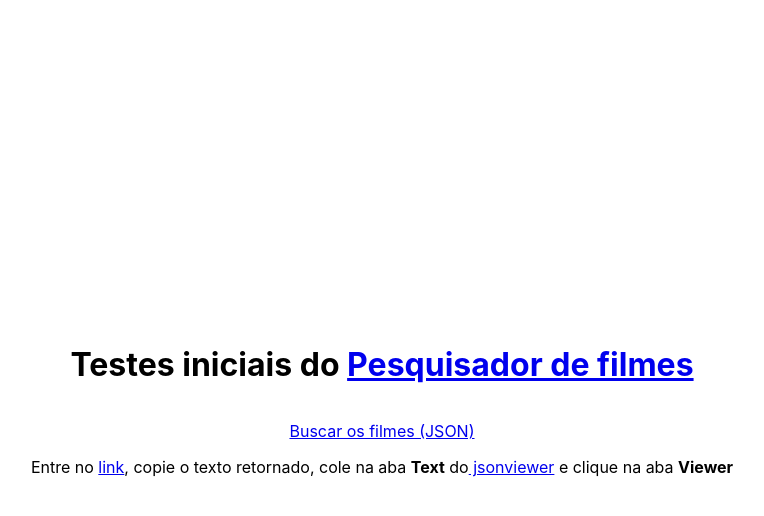
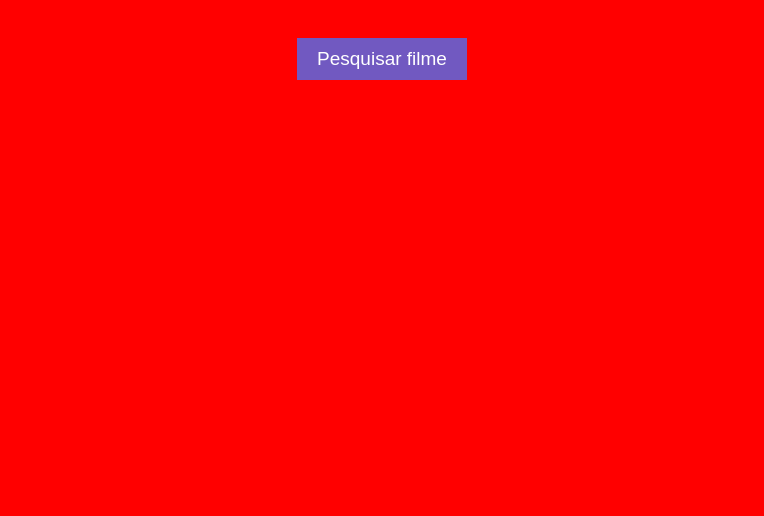
Before and after one commit to LeonardoVanelli/Pdf-next, a Next.js app: page / in a window 1280 px wide. Shown: the top 516 px of the page, without its empty margins (258-1022 px from the left). Built offline with nearby package versions, Linux system fonts and the light colour scheme.

Commit message:
Layout homo page

```diff
--- /dev/null
+++ b/pages/_app.js
@@ -0,0 +1,5 @@
+import '../styles/global.css'
+
+export default function App({ Component, pageProps }) {
+    return <Component {...pageProps} />
+  }
--- a/pages/index.js
+++ b/pages/index.js
@@ -1,63 +1,52 @@
 import Head from 'next/head'
 import Link from 'next/link'
+import React, { useState } from 'react';
+import axios from 'axios';
 
 export default function Home() {
+  const [videoKey, setvideoKey] = useState('');
+  const [movie, setMovie] = useState({});
+
+  async function handleGetMovie() {
+
+    let randonMovie = await axios.get('/api/movie')
+    console.log(randonMovie.data)
+    setMovie(randonMovie.data);
+  }
+
   return (
-    <div className="container">
-      <Head>
-        <title>Pesquisador de filmes</title>
-        <link rel="icon" href="/favicon.ico" />
-      </Head>
+    <div>
+      {movie.title && (
+        <>
+          <header>
+            <p>{movie.title}</p>
+            <p>{movie.releaseYear}</p>
+            <p>{movie.voteCount}</p>
+            <p>{movie.voteAverage}</p>
+          </header>
+          <div id="genres">
+            {movie.genres.map(genre => {
+              return <p key={genre.id}>{genre.name}</p>;
+            })}
+          </div>
+          <div id="overview">{movie.overview}</div>
 
-      <main>
-        <h1 className="title">
-          Testes iniciais do <a href="#">Pesquisador de filmes</a>
-        </h1>
+          <img src={movie.posterPath} alt="poster"></img>
 
-        <p className="description">
-           <Link href="/api/hello"><a>Buscar os filmes (JSON)</a></Link>
-        </p>
+          <iframe
+            title="teste"
+            src={movie.urlTrailler}
+            frameBorder="0"
+            allow="accelerometer; autoplay; encrypted-media; gyroscope; picture-in-picture"
+            allowFullScreen
+            controls={0}
+          />
+        </>
+      )}
 
-      <div>
-        Entre no <Link href="/api/hello"><a>link</a></Link>, copie o texto retornado, cole na aba <b>Text</b> do
-        <a href="http://jsonviewer.stack.hu/"> jsonviewer</a> e clique na aba <b>Viewer</b>
-      </div>
-      </main>
-
-      <style jsx>{`
-        .container {
-          min-height: 100vh;
-          display: flex;
-          flex-direction: column;
-          justify-content: center;
-          align-items: center;
-        }
-
-        main {
-          padding: 5rem 0;
-          flex: 1;
-          display: flex;
-          flex-direction: column;
-          justify-content: center;
-          align-items: center;
-        }
-
-      `}</style>
-
-      <style jsx global>{`
-        html,
-        body {
-          padding: 0;
-          margin: 0;
-          font-family: -apple-system, BlinkMacSystemFont, Segoe UI, Roboto,
-            Oxygen, Ubuntu, Cantarell, Fira Sans, Droid Sans, Helvetica Neue,
-            sans-serif;
-        }
-
-        * {
-          box-sizing: border-box;
-        }
-      `}</style>
+      <button type="button" onClick={handleGetMovie}>
+        Pesquisar filme
+      </button>
     </div>
   )
 }
--- /dev/null
+++ b/styles/global.css
@@ -0,0 +1,53 @@
+body {
+  background: red;
+}
+
+header {
+  display: flex;
+  flex-direction: row;
+}
+
+#genres {
+  display: flex;
+  flex-direction: row;
+}
+
+#overview {
+  background: #000;
+  color: #fff;
+  padding: 10px;
+  margin: 10px;
+  font-family: Arial, Helvetica, sans-serif;
+  text-align: center;
+}
+
+p {
+  color: white;
+  font-family: Arial, Helvetica, sans-serif;
+  margin: 10px;
+}
+
+div {
+  display: flex;
+  flex-direction: column;
+  align-items: center;
+}
+
+iframe {
+  width: 100%;
+}
+
+button {
+  background: #7159c1;
+  border: none;
+  cursor: pointer;
+  color: #fff;
+  padding: 10px 20px;
+  margin-top: 30px;
+  align-items: center;
+  font-size: 19px;
+}
+
+img {
+  height: 200px;
+}
```
Also changed, not shown: pages/api/movie.js (renamed from pages/api/hello.js).
